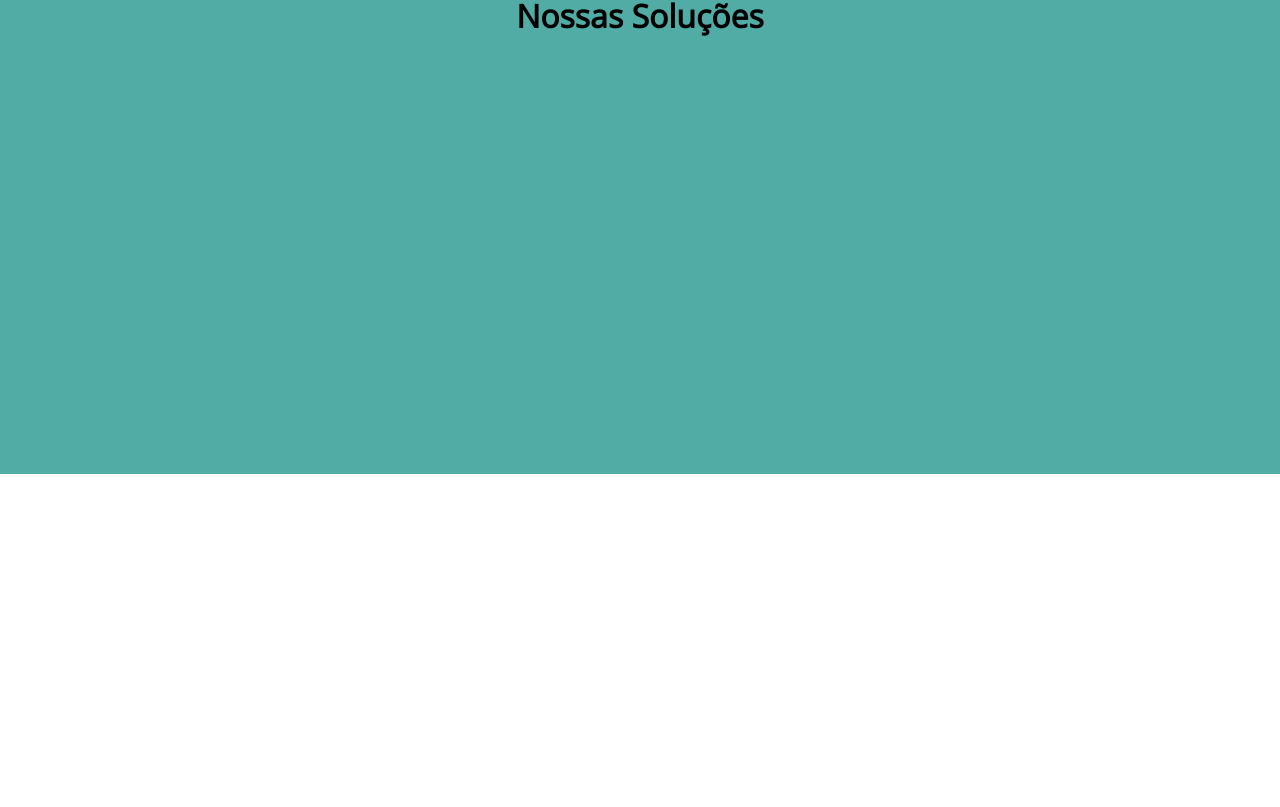
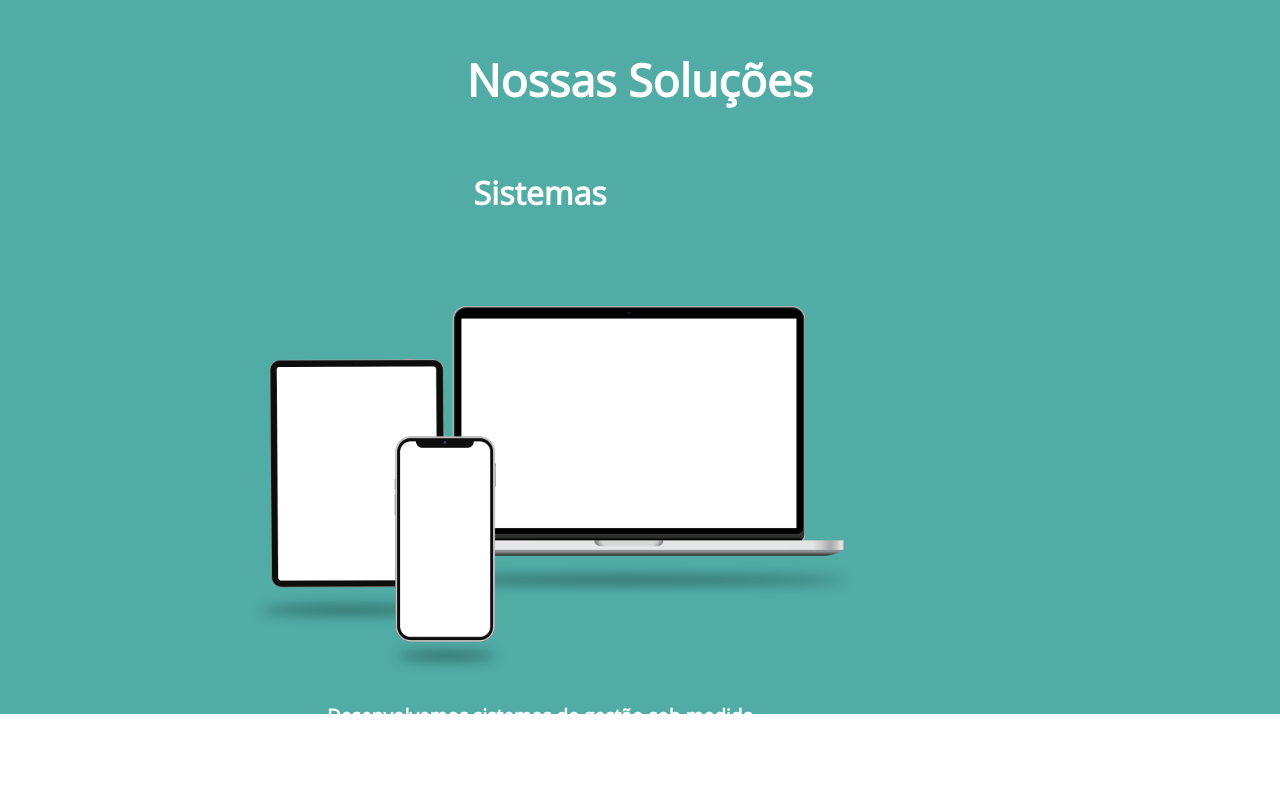
Before and after one commit to jxhnlcs/EkkoPage, a Vue app in the folder frontend/: page / in a window 1280 px wide. Shown: the part 1253-2060 px from the top of the page. Before the commit the page ends 1727 px from the top, so only its background shows below. Built offline with nearby package versions, Linux system fonts and the light colour scheme.

Commit message:
Aba  soluções 90% completa
falta finalizar alguns detalhes:
mudar imagens;
ajustar fontes e tamanhos

```diff
--- a/frontend/src/views/Screen.vue
+++ b/frontend/src/views/Screen.vue
@@ -29,6 +29,17 @@
     <!--Soluções-->
     <div class="solutions">
         <h1>Nossas Soluções</h1>
+        <div class="sistemas">
+            <h2>Sistemas</h2>
+            <img src="../assets/img/dispositivos.png" alt="">
+            <h3>Desenvolvemos sistemas de gestão sob medida<br> para impulsionar o sucesso de qualquer<br> segmento de empresa</h3>
+        </div>
+        <div class="sites">
+            <h2>Sites</h2>
+            <img src="../assets/img/dispositivos.png" alt="">
+            <h3>Transforme sua presença online com landing pages<br> impactantes e envolventes, criadas por nossa equipe<br> especializada em design e desenvolvimento</h3>
+        </div>
+
     </div>
 
 </template>
@@ -124,6 +135,14 @@
     background-color: var(--secondary-color);
     padding: 15px;
     border-radius: 20px;
+    margin-left: 600px;
+    transition: background-color 0.3s ease-in-out, color 0.3s ease-in-out;
+
+}
+
+
+.main a:hover{
+    background-color: white;
 }
 
 .header .main span{
@@ -163,10 +182,57 @@
     font-size: 30px;
 }
 
-.solutions{
-    margin-top: 150px;
-    text-align: center;
-    background-color: var(--primary-color);
-    height: 60vh;
+
+.solutions {
+  margin-top: 150px;
+  text-align: center;
+  background-color: var(--primary-color);
+  height: 90vh;
+  position: relative;
 }
+
+.solutions h1 {
+  color: white;
+  font-size: 2.8rem;
+  padding: 25px;
+  position: absolute;
+  top: 0;
+  left: 50%;
+  transform: translateX(-50%);
+}
+
+.sistemas,
+.sites {
+  margin-top: 150px;
+  display: inline-block;
+  text-align: center;
+}
+
+.sistemas {
+  margin-right: 200px;
+}
+
+.sistemas img,
+.sites img {
+  width: 700px;
+  transition: transform 0.6s; /* Adiciona uma transição suave para o efeito */
+}
+
+.sistemas img:hover,
+.sites img:hover {
+  transform: scale(1.1); /* Amplia a imagem em 10% */
+}
+
+.sistemas h2,
+.sites h2 {
+  color: white;
+  font-size: 2.0rem;
+}
+
+.sistemas h3,
+.sites h3 {
+  color: white;
+  font-size: 1.2rem;
+}
+
 </style>
```
Also changed, not shown: frontend/src/assets/img/dispositivos.png (added).
